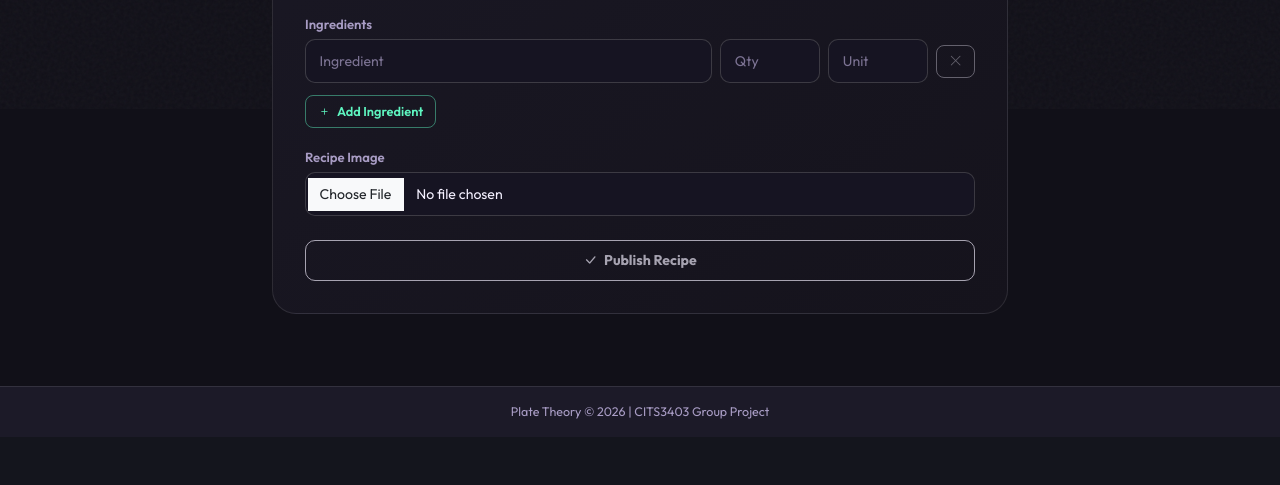
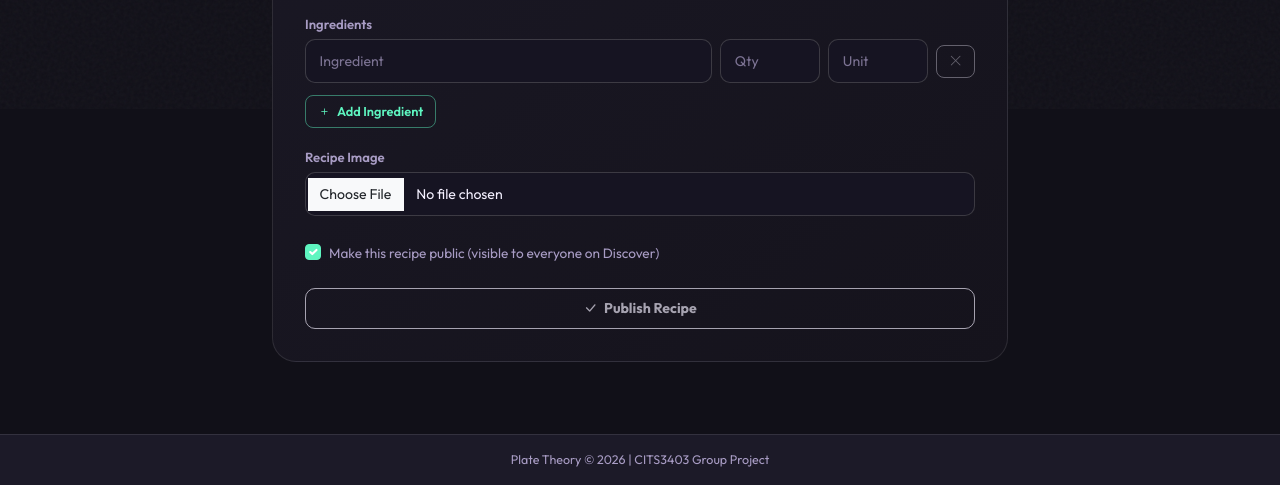
Before and after one commit to Josh-Sporne/project-CITS3403, a Flask app: page /recipe/create in a window 1280 px wide. Shown: the part 691-1176 px from the top of the page. Before the commit the page ends 1110 px from the top, so only its background shows below. Run offline with Flask 3, Linux system fonts and the light colour scheme; the visitor is signed in with stand-in values (Sample User, id 1); some libraries are stand-ins or nearby versions.

Commit message:
G-MED-2: is_public BooleanField in create/edit form (defaults to public)

```diff
--- a/app/recipes/forms.py
+++ b/app/recipes/forms.py
@@ -1,6 +1,6 @@
 from flask_wtf import FlaskForm
 from flask_wtf.file import FileField, FileAllowed
-from wtforms import StringField, TextAreaField, IntegerField, SelectField
+from wtforms import StringField, TextAreaField, IntegerField, SelectField, BooleanField
 from wtforms.validators import DataRequired, Length, NumberRange, Optional
 
 CATEGORY_CHOICES = [
@@ -33,3 +33,7 @@ class RecipeForm(FlaskForm):
         'Recipe Image',
         validators=[FileAllowed(['jpg', 'jpeg', 'png', 'gif', 'webp'])],
     )
+    is_public = BooleanField(
+        'Make this recipe public (visible to everyone on Discover)',
+        default=True,
+    )
--- a/app/recipes/routes.py
+++ b/app/recipes/routes.py
@@ -152,6 +152,7 @@ def create():
             category=form.category.data,
             instructions=form.instructions.data,
             creator_id=current_user.id,
+            is_public=form.is_public.data,
         )
         recipe.generate_slug()
 
@@ -253,6 +254,7 @@ def edit(slug):
         recipe.cooking_time = form.cooking_time.data or 30
         recipe.category = form.category.data
         recipe.instructions = form.instructions.data
+        recipe.is_public = form.is_public.data
 
         if form.image.data:
             if recipe.image_filename:
--- a/app/templates/recipes/create.html
+++ b/app/templates/recipes/create.html
@@ -97,6 +97,14 @@
                     {% endif %}
                 </div>
 
+                <!-- Privacy -->
+                <div class="form-check mb-4">
+                    {{ form.is_public(class="form-check-input", id="is_public") }}
+                    <label class="form-check-label" for="is_public">
+                        {{ form.is_public.label.text }}
+                    </label>
+                </div>
+
                 <!-- Submit -->
                 <button type="submit" class="btn btn-mint w-100">
                     <i class="bi bi-check-lg me-1"></i>
```
